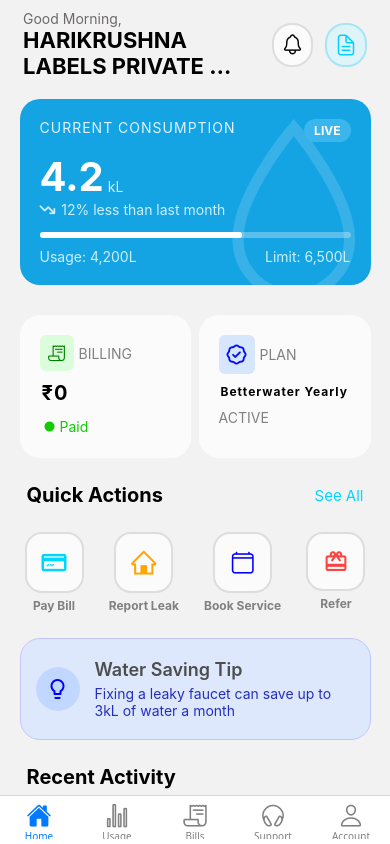
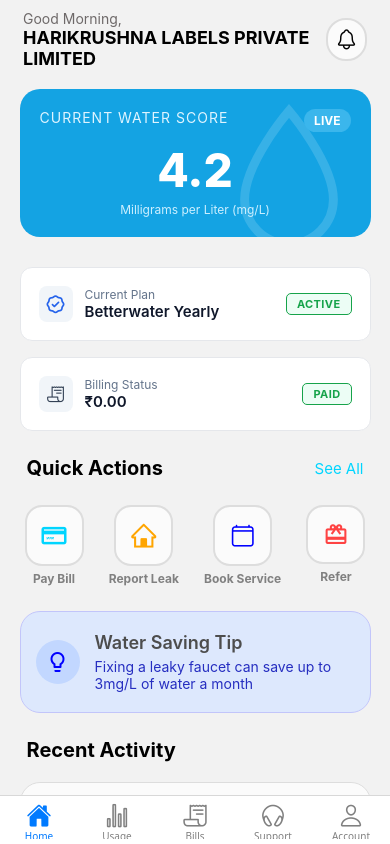
Before and after one commit to techteam807/Resin_App_Customer, a React Native app: screen /Otp in a window 390 px wide. Both pictures are taken after a click on the button "VERIFY & GO TO HOME". Built offline with nearby package versions, Linux system fonts and the light colour scheme.

Commit message:
Home & usage page design chnage

```diff
--- a/src/screens/app/HomeScreen.js
+++ b/src/screens/app/HomeScreen.js
@@ -38,7 +38,7 @@ export default function HomeScreen() {
             <Text
               numberOfLines={2}
               ellipsizeMode="tail"
-              style={{ fontSize: 22, fontWeight: "700" }}
+              style={{ fontSize: 18, fontWeight: "700" }}
             >
               HARIKRUSHNA LABELS PRIVATE LIMITED
             </Text>
@@ -56,7 +56,7 @@ export default function HomeScreen() {
             >
               <Ionicons name="notifications-outline" size={23} color="black" />
             </TouchableOpacity>
-            <TouchableOpacity
+            {/* <TouchableOpacity
               style={{
                 backgroundColor: "#def4f9",
                 padding: 7,
@@ -70,7 +70,7 @@ export default function HomeScreen() {
                 size={24}
                 color="#00d0ff"
               />
-            </TouchableOpacity>
+            </TouchableOpacity> */}
           </View>
         </View>
 
@@ -92,7 +92,7 @@ export default function HomeScreen() {
             style={{
               position: "absolute",
               right: -75,
-              bottom: -10,
+              bottom: -7,
             }}
           >
             <Path
@@ -107,7 +107,7 @@ export default function HomeScreen() {
             style={{ flexDirection: "row", justifyContent: "space-between" }}
           >
             <Text style={{ color: "#dff4ff", letterSpacing: 1 }}>
-              CURRENT CONSUMPTION
+              CURRENT WATER SCORE
             </Text>
 
             <View
@@ -124,27 +124,24 @@ export default function HomeScreen() {
             </View>
           </View>
 
-          <View
-            style={{
-              flexDirection: "row",
-              alignItems: "flex-end",
-              marginTop: 10,
-            }}
-          >
-            <Text style={{ fontSize: 40, color: "#fff", fontWeight: "700" }}>
+          <View style={{ alignItems: "center", marginTop: 10 }}>
+            <Text style={{ fontSize: 46, color: "#fff", fontWeight: "800" }}>
               4.2
             </Text>
-            <Text style={{ color: "#ccefff", marginBottom: 6, marginLeft: 4 }}>
-              kL
+
+            <Text style={{ fontSize: 12, color: "#ccefff", marginTop: 4 }}>
+              Milligrams per Liter (mg/L)
             </Text>
           </View>
 
           <View style={{ flexDirection: "row", alignItems: "center", gap: 6 }}>
-            <FontAwesome6 name="arrow-trend-down" size={14} color="#ccefff" />
-            <Text style={{ color: "#ccefff" }}>12% less than last month</Text>
+            {/* <FontAwesome6 name="arrow-trend-down" size={14} color="#ccefff" /> */}
+            <Text style={{ color: "#ccefff" }}>
+              {/* 12% less than last month */}
+            </Text>
           </View>
 
-          <View
+          {/* <View
             style={{
               height: 6,
               backgroundColor: "rgba(255,255,255,0.3)",
@@ -160,120 +157,160 @@ export default function HomeScreen() {
                 borderRadius: 10,
               }}
             />
-          </View>
+          </View> */}
 
-          <View
+          {/* <View
             style={{
               flexDirection: "row",
               justifyContent: "space-between",
               marginTop: 10,
             }}
           >
-            <Text style={{ color: "#ccefff" }}>Usage: 4,200L</Text>
-            <Text style={{ color: "#ccefff" }}>Limit: 6,500L</Text>
-          </View>
+            <Text style={{ color: "#ccefff" }}> Usage: 4,200L</Text>
+            <Text style={{ color: "#ccefff" }}> Limit: 6,500L</Text>
+          </View> */}
         </View>
 
         {/* billing & plan */}
-        <View
-          style={{
-            marginTop: 30,
-            flexDirection: "row",
-            justifyContent: "space-between",
-          }}
+        <TouchableOpacity
+          onPress={() => navigation.navigate("Plan")}
+          activeOpacity={0.85}
         >
-          {/* bill */}
-          <TouchableOpacity
-            style={{ width: "49%" }}
-            onPress={() => navigation.navigate("Bills")}
+          <View
+            style={{
+              backgroundColor: "#ffffff",
+              borderRadius: 12,
+              padding: 18,
+              borderWidth: 1,
+              borderColor: "#e5e7eb",
+              // borderLeftWidth: 4, // 👈 highlight
+              // borderLeftColor: "#2563eb", // 👈 subtle brand color
+              marginTop: 30,
+            }}
           >
             <View
               style={{
-                backgroundColor: "#ffffffac",
-                padding: 20,
-                borderRadius: 20,
+                flexDirection: "row",
+                alignItems: "center",
               }}
             >
+              {/* Icon */}
               <View
-                style={{ flexDirection: "row", alignItems: "center", gap: 5 }}
+                style={{
+                  backgroundColor: "#f1f5f9",
+                  padding: 8,
+                  borderRadius: 8,
+                  marginRight: 12,
+                }}
               >
-                <View
+                <Octicons name="verified" size={18} color="#2563eb" />
+              </View>
+
+              {/* Text */}
+              <View style={{ flex: 1 }}>
+                <Text style={{ fontSize: 12, color: "#64748b" }}>
+                  Current Plan
+                </Text>
+                <Text
                   style={{
-                    backgroundColor: "#dcfddb",
-                    padding: 8,
-                    borderRadius: 6,
+                    fontSize: 15,
+                    fontWeight: "600",
+                    color: "#0f172a",
                   }}
                 >
-                  <Ionicons name="receipt-outline" size={18} color="green" />
-                </View>
-                <Text style={{ color: "gray" }}>BILLING</Text>
+                  Betterwater Yearly
+                </Text>
               </View>
-              <View style={{ paddingVertical: 10 }}>
+
+              {/* Status */}
+              <View
+                style={{
+                  backgroundColor: "#ecfdf5",
+                  borderColor: "#16a34a",
+                  borderWidth: 1,
+                  paddingHorizontal: 10,
+                  paddingVertical: 3,
+                  borderRadius: 5,
+                }}
+              >
                 <Text
                   style={{
-                    letterSpacing: 1,
-                    color: "#000",
-                    fontSize: 20,
+                    fontSize: 11,
+                    color: "#16a34a",
                     fontWeight: "700",
-                    paddingLeft: 2,
+                    letterSpacing: 0.4,
                   }}
                 >
-                  ₹0
+                  ACTIVE
                 </Text>
               </View>
-              <View style={{ flexDirection: "row", alignItems: "center" }}>
-                <Octicons name="dot-fill" size={20} color="#12cc01" />
-                <Text style={{ color: "#12cc01" }}>Paid</Text>
+
+              {/* Navigation indicator */}
+              {/* <Ionicons name="chevron-forward" size={18} color="#94a3b8" /> */}
+            </View>
+          </View>
+        </TouchableOpacity>
+
+        <TouchableOpacity
+          onPress={() => navigation.navigate("Bills")}
+          style={{ marginTop: 16 }}
+        >
+          <View
+            style={{
+              backgroundColor: "#ffffff",
+              borderRadius: 12,
+              padding: 18,
+              borderWidth: 1,
+              borderColor: "#e5e7eb",
+            }}
+          >
+            <View style={{ flexDirection: "row", alignItems: "center" }}>
+              <View
+                style={{
+                  backgroundColor: "#f1f5f9",
+                  padding: 8,
+                  borderRadius: 8,
+                  marginRight: 12,
+                }}
+              >
+                <Ionicons name="receipt-outline" size={18} color="#334155" />
+              </View>
+
+              <View style={{ flex: 1 }}>
+                <Text style={{ fontSize: 12, color: "#64748b" }}>
+                  Billing Status
+                </Text>
+                <Text
+                  style={{ fontSize: 15, fontWeight: "600", color: "#0f172a" }}
+                >
+                  ₹0.00
+                </Text>
+              </View>
+
+             <View
+                style={{
+                  backgroundColor: "#ecfdf5",
+                  borderColor: "#16a34a",
+                  borderWidth: 1,
+                  paddingHorizontal: 10,
+                  paddingVertical: 3,
+                  borderRadius: 5,
+                }}
+              >
+                <Text
+                  style={{
+                    fontSize: 11,
+                    color: "#16a34a",
+                    fontWeight: "700",
+                    letterSpacing: 0.4,
+                  }}
+                >
+                  PAID
+                </Text>
               </View>
             </View>
-          </TouchableOpacity>
-
-          {/* plan */}
-          <TouchableOpacity
-            style={{
-              backgroundColor: "#ffffffac",
-              padding: 20,
-              borderRadius: 20,
-              width: "49%",
-            }}
-            onPress={() => navigation.navigate("Plan")}
-            activeOpacity={0.8}
-          >
-            <View
-              style={{ flexDirection: "row", alignItems: "center", gap: 5 }}
-            >
-              <View
-                style={{
-                  backgroundColor: "#d6e6fc",
-                  padding: 8,
-                  borderRadius: 6,
-                }}
-              >
-                <Octicons name="verified" size={20} color="#000dff" />
-              </View>
-
-              <Text style={{ color: "gray" }}>PLAN</Text>
-            </View>
-
-            <View style={{ paddingVertical: 10 }}>
-              <Text
-                style={{
-                  letterSpacing: 1,
-                  color: "#000",
-                  fontSize: 12,
-                  fontWeight: "700",
-                  paddingLeft: 2,
-                }}
-              >
-                Betterwater Yearly
-              </Text>
-            </View>
-
-            <View style={{ flexDirection: "row", alignItems: "center" }}>
-              <Text style={{ color: "gray" }}>ACTIVE</Text>
-            </View>
-          </TouchableOpacity>
-        </View>
+          </View>
+        </TouchableOpacity>
 
         {/* action */}
         <View style={{ paddingTop: 25 }}>
@@ -434,7 +471,7 @@ export default function HomeScreen() {
                 Water Saving Tip
               </Text>
               <Text style={{ color: "#262ec0", fontWeight: "400" }}>
-                Fixing a leaky faucet can save up to 3kL of water a month
+                Fixing a leaky faucet can save up to 3mg/L of water a month
               </Text>
             </View>
           </TouchableOpacity>
--- a/src/screens/app/UsageScreen.js
+++ b/src/screens/app/UsageScreen.js
@@ -55,8 +55,13 @@ const UsageScreen = () => {
         {/* Header */}
         <View style={styles.usageHeader}>
           <View>
-            <Text style={styles.usageTitle}>Water Usage</Text>
-            <Text style={styles.usageSubTitle}>August 2023</Text>
+            <Text style={styles.usageTitle}>Water Score</Text>
+            <Text style={styles.usageSubTitle}>
+              {new Date().toLocaleDateString("en-IN", {
+                month: "long",
+                year: "numeric",
+              })}
+            </Text>
           </View>
 
           <View style={styles.iconBox}>
@@ -66,21 +71,21 @@ const UsageScreen = () => {
 
         {/* Main Value */}
         <Text style={styles.usageMainValue}>4.2</Text>
-        <Text style={styles.usageUnit}>Kiloliters (kL)</Text>
+        <Text style={styles.usageUnit}>Milligrams per Liter (mg/L)</Text>
 
         {/* Progress Bar */}
-        <View style={styles.progressBarBg}>
+        {/* <View style={styles.progressBarBg}>
           <View style={styles.progressBarFill} />
-        </View>
+        </View> */}
 
         {/* Footer */}
         <View style={styles.usageFooter}>
           <View style={styles.footerItem}>
-            <Ionicons name="trending-down" size={14} color="#16a34a" />
-            <Text style={styles.footerText}>12% Less</Text>
+            {/* <Ionicons name="trending-down" size={14} color="#16a34a" /> */}
+            <Text style={styles.footerText}>{/* 12% Less */}</Text>
           </View>
 
-          <Text style={styles.compareText}>vs July</Text>
+          <Text style={styles.compareText}>{/* vs July */}</Text>
         </View>
       </View>
 
@@ -107,7 +112,7 @@ const UsageScreen = () => {
 
             return (
               <View key={index} style={styles.barItem}>
-                <Text style={styles.barValue}>{item.value / 10}kL</Text>
+                <Text style={styles.barValue}>{item.value / 10}(mg/L)</Text>
 
                 <View style={styles.barBg}>
                   <View style={[styles.barFill, { height: barHeight }]} />
@@ -121,7 +126,7 @@ const UsageScreen = () => {
       </View>
 
       {/* STATS */}
-      <View style={styles.statsRow}>
+      {/* <View style={styles.statsRow}>
         <View style={styles.statCard}>
           <Text style={styles.statLabel}>Daily Average</Text>
           <Text style={styles.statValue}>140 Ltrs</Text>
@@ -131,7 +136,7 @@ const UsageScreen = () => {
           <Text style={styles.statLabel}>Peak Usage</Text>
           <Text style={styles.statValue}>Aug 14</Text>
         </View>
-      </View>
+      </View> */}
 
       {/* SMART TIP */}
       <View style={styles.tipCard}>
@@ -143,7 +148,7 @@ const UsageScreen = () => {
           <Text style={styles.tipTitle}>Smart Saving Tip</Text>
 
           <Text style={styles.tipText}>
-            Fixing a leaky faucet can save up to 3kL of water a month. Your
+            Fixing a leaky faucet can save up to 3(mg/L) of water a month. Your
             usage peaked on weekends.
           </Text>
         </View>
@@ -156,7 +161,7 @@ const UsageScreen = () => {
         <View style={styles.detailRow}>
           <Ionicons name="home-outline" size={18} color="#0284c7" />
           <Text style={styles.detailText}>Household Avg.</Text>
-          <Text style={styles.detailValue}>3.8 kL</Text>
+          <Text style={styles.detailValue}>3.8 (mg/L)</Text>
         </View>
 
         <View style={styles.detailRow}>
```
Also changed, not shown: app.json (+11 -5 lines), eas.json (added, +21 -0 lines), assets/BW_Display_Pictures.png (added), assets/batter_water.png (added).
